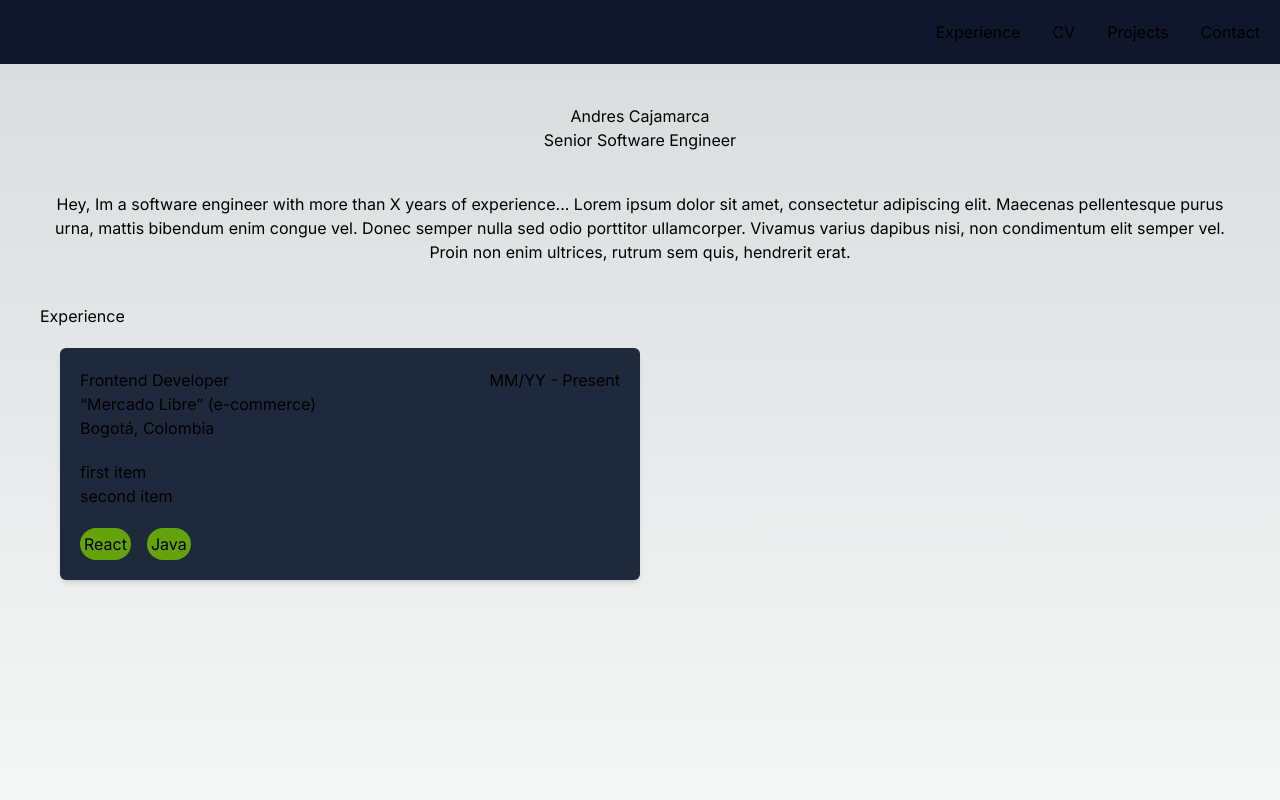
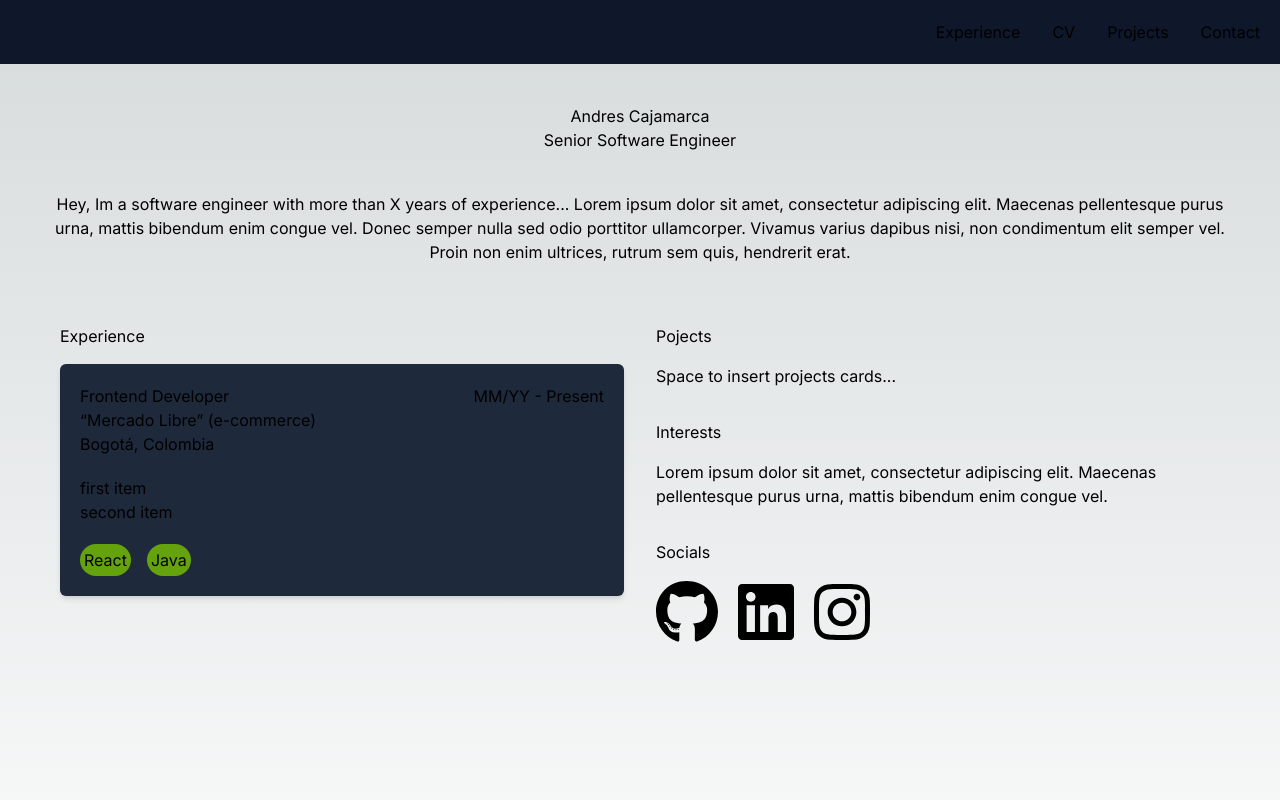
Before and after one commit to afcajamarcar/portfolio, a Next.js app: page / in a window 1280 px wide. Shown: the top 800 px of the page. Built offline with nearby package versions, Linux system fonts and the light colour scheme.

Commit message:
fix identation, add sections for interests and socials

```diff
--- a/src/app/page.tsx
+++ b/src/app/page.tsx
@@ -1,12 +1,15 @@
 'use client'
+import { FontAwesomeIcon } from '@fortawesome/react-fontawesome'
+import { faGithub, faLinkedin, faInstagram } from '@fortawesome/free-brands-svg-icons'
 import Header from './components/Header'
 import Footer from './components/Footer'
 import Card from './components/Card'
 
+
 export default function Home() {
   return (
     <>
-      <Header/>
+      <Header />
       <main className="block h-screen m-10">
         <section className='flex flex-col text-center'>
           <h1>Andres Cajamarca</h1>
@@ -18,10 +21,11 @@ export default function Home() {
             Vivamus varius dapibus nisi, non condimentum elit semper vel. Proin non enim ultrices, rutrum sem quis, hendrerit erat.
           </p>
         </section>
+        <section className='grid grid-cols-2 p-5 gap-8'>
+          <section className='flex flex-col space-y-4'>
             <h1>
               Experience
             </h1>
-        <section className='grid grid-cols-2 p-5'>
             <Card
               title='Frontend Developer'
               subtitle='“Mercado Libre” (e-commerce)'
@@ -37,6 +41,28 @@ export default function Home() {
               ]}
             />
           </section>
+          <section className='flex flex-col space-y-8'>
+            <section className='flex flex-col space-y-4'>
+              <h1>Pojects</h1>
+              <p>Space to insert projects cards...</p>
+            </section>
+            <section className='flex flex-col space-y-4'>
+              <h1>Interests</h1>
+              <p>
+                Lorem ipsum dolor sit amet, consectetur adipiscing elit.
+                Maecenas pellentesque purus urna, mattis bibendum enim congue vel.
+              </p>
+            </section>
+            <section className='flex flex-col space-y-4'>
+              <h1>Socials</h1>
+              <div className='flex flex-row gap-5'>
+                <FontAwesomeIcon size='4x' icon={faGithub} />
+                <FontAwesomeIcon size='4x' icon={faLinkedin} />
+                <FontAwesomeIcon size='4x' icon={faInstagram} />
+              </div>
+            </section>
+          </section>
+        </section>
       </main>
       <Footer />
     </>
```
Lines whose indentation alone changed are shown as unchanged.
